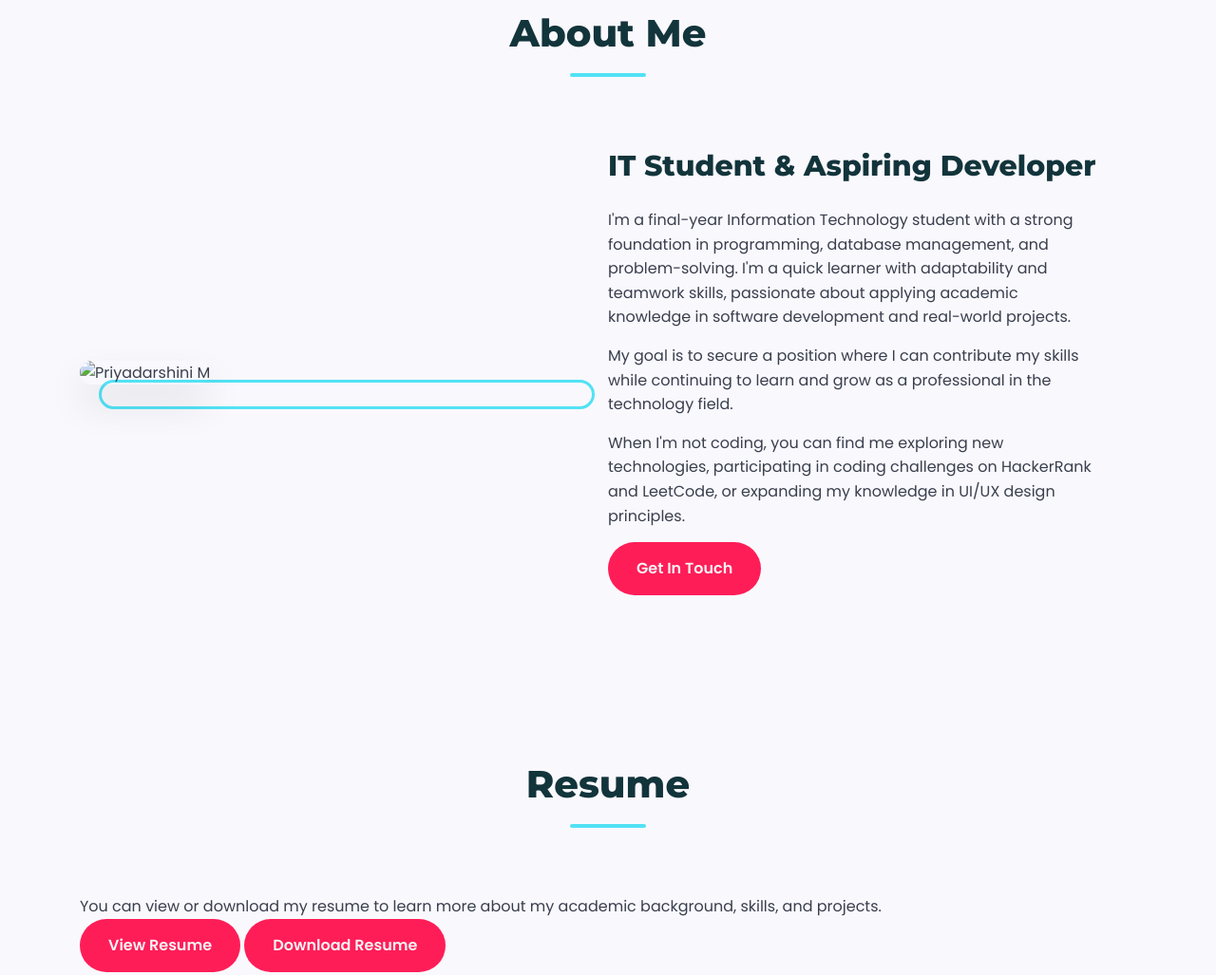
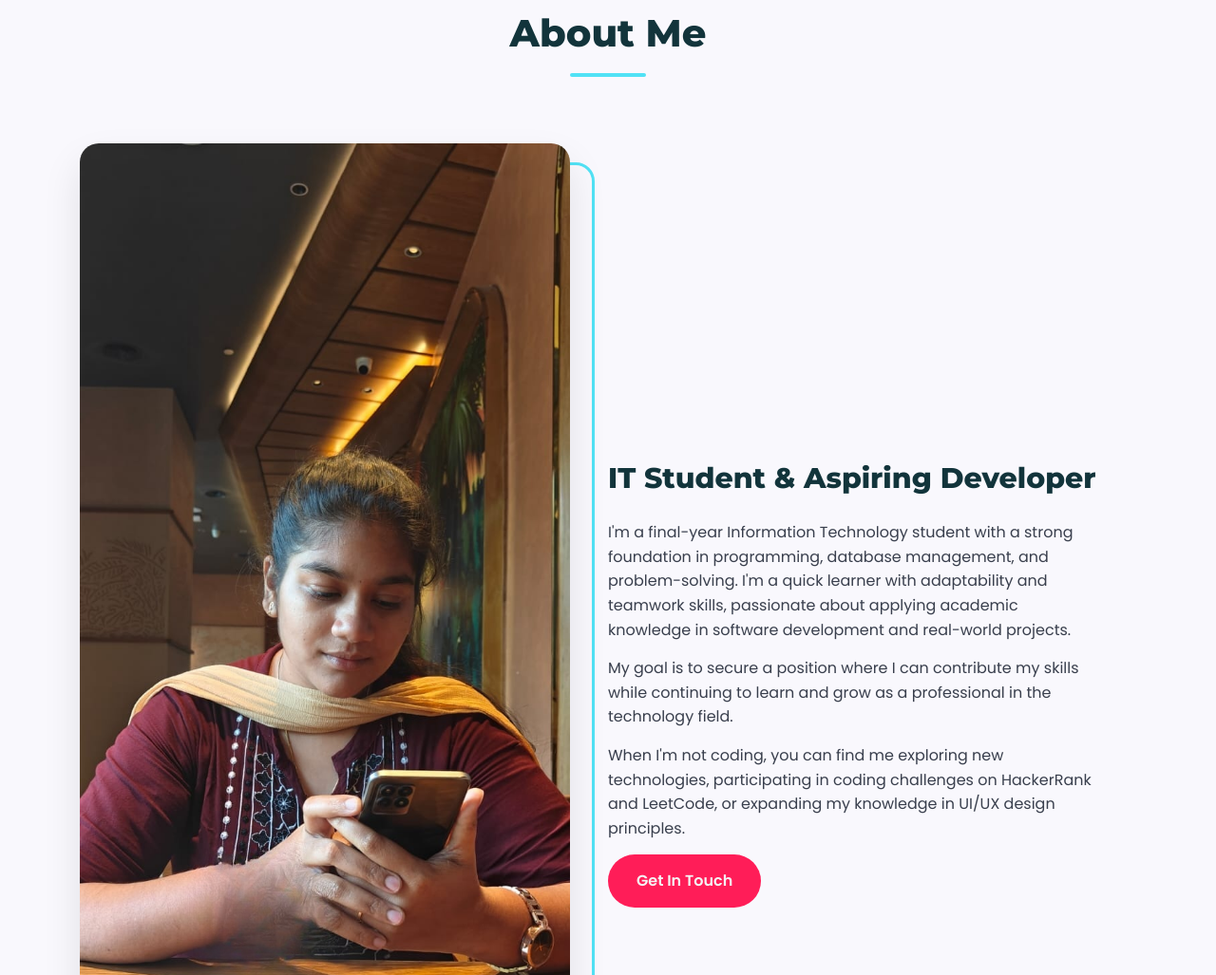
Before and after one commit to Priyadarshini0518/portfoliogit, a plain HTML site: page index.html in a window 1280 px wide. Shown: the part 877-1904 px from the top of the page at 95% size. Drawn offline with Linux system fonts and the light colour scheme.

Commit message:
Updated portfolio code

```diff
--- a/index.html
+++ b/index.html
@@ -894,7 +894,7 @@
             </div>
             <div class="about-content">
                 <div class="about-img">
-                    <img src="images/myphoto.jpg" alt="Priyadarshini M">
+                    <img src="images/myphoto.jpeg" alt="Priyadarshini M">
                 </div>
                 <div class="about-text">
                     <h3>IT Student & Aspiring Developer</h3>
```
